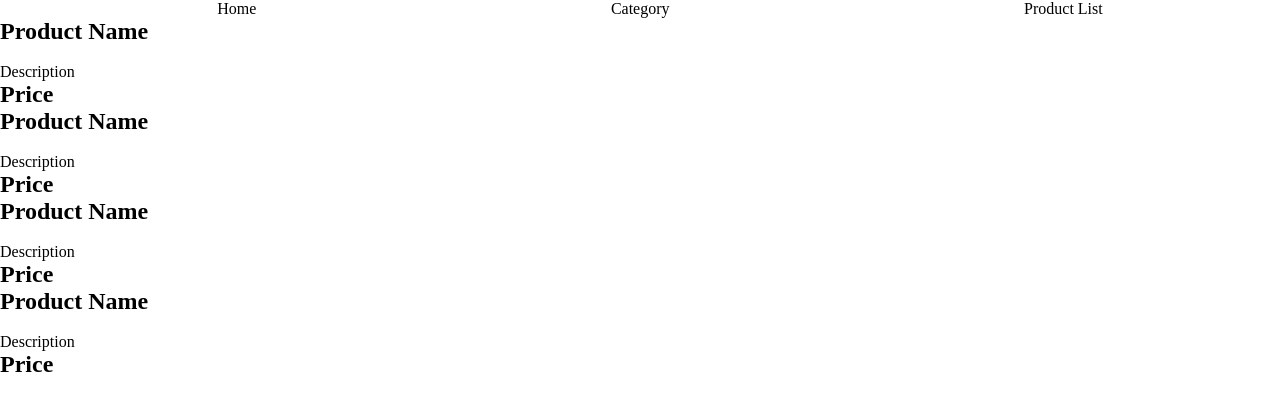
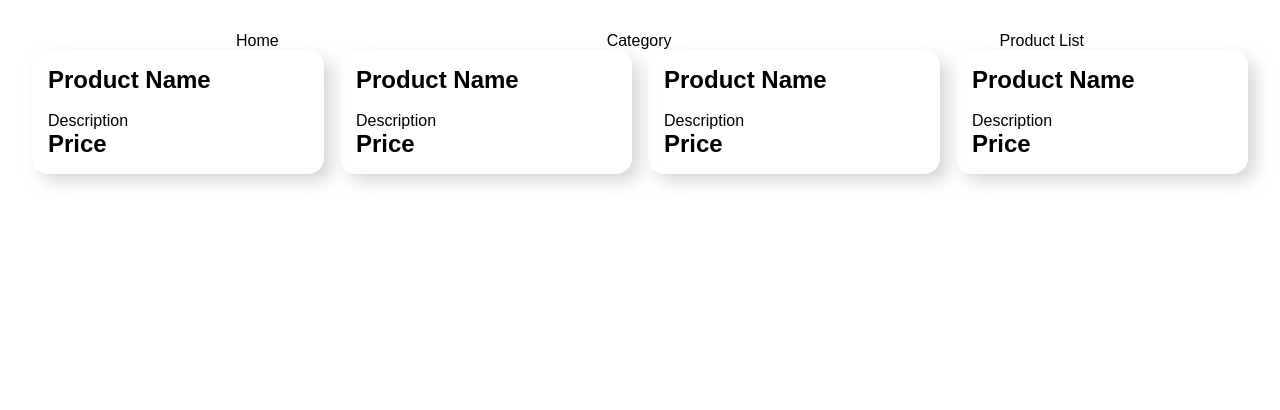
Before and after one commit to stringist/static_page, a plain HTML site: page product_list.html in a window 1280 px wide. Drawn offline with Linux system fonts and the light colour scheme.

Commit message:
Fixed card gallery

```diff
--- a/style.css
+++ b/style.css
@@ -1,5 +1,10 @@
 * {
     margin: 0;
+}
+
+body {
+    padding: 2rem;
+    font-family: Arial, Helvetica, sans-serif;
 }
 
 ul {
@@ -13,8 +18,15 @@ a {
     color: black;
 }
 
+.card_gallery {
+    display: grid;
+    grid-template-columns: repeat(auto-fill, minmax(250px, 1fr));
+    grid-gap: 1rem;
+}
 
-/* .card_gallery {
-    display: grid;
-    grid-template-columns: repeat(auto-fit, (minmax(300px, 1fr)));
-} */
+article {
+    border: 0px solid;
+    border-radius: 1rem;
+    box-shadow: .5rem .5rem 1rem rgba(185, 185, 185, 0.555);
+    padding: 1rem;
+}
```
